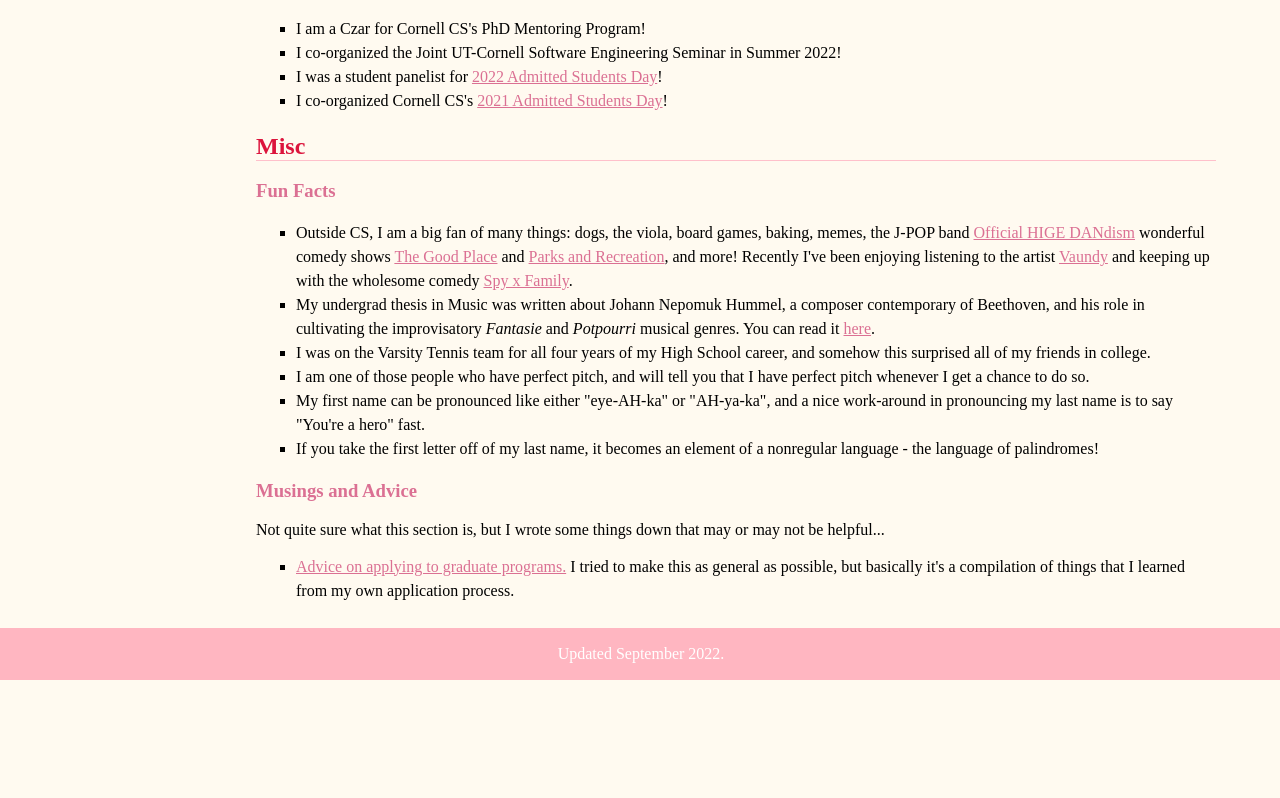
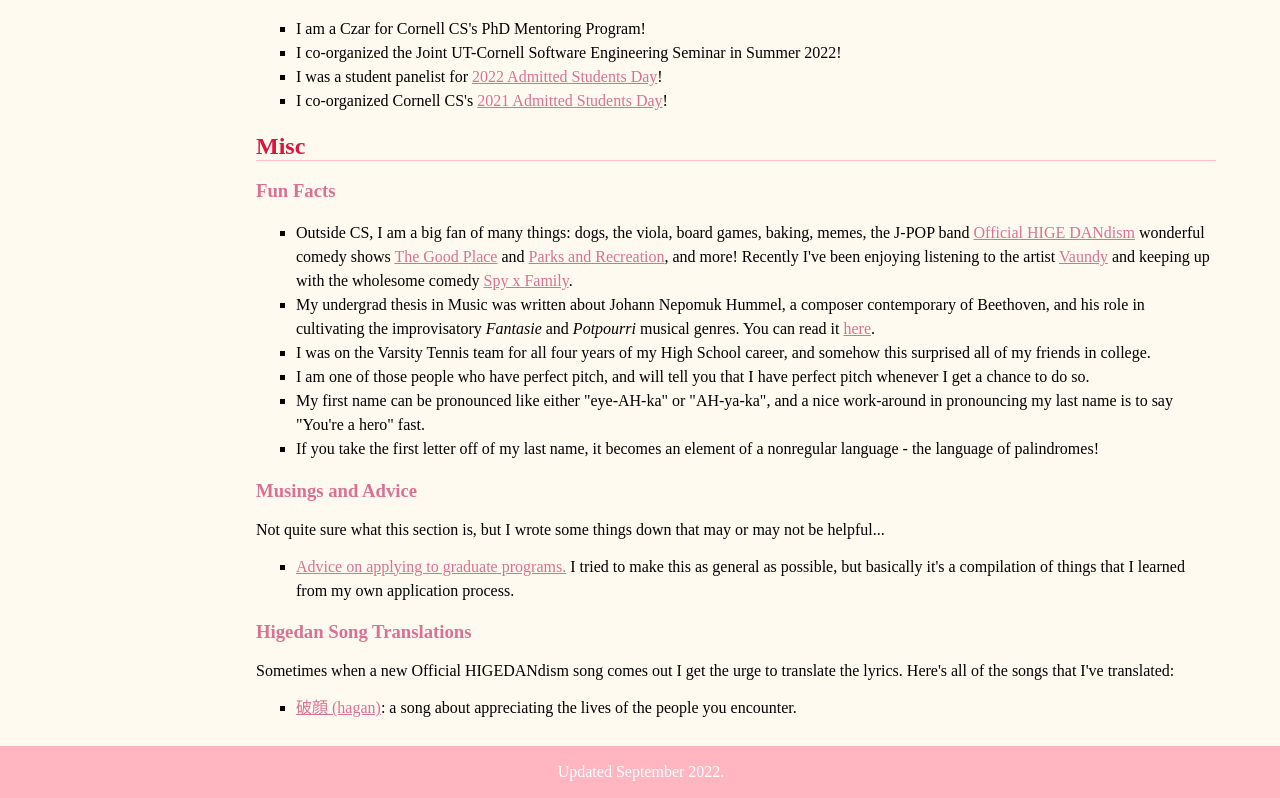
Before and after one commit to ayakayorihiro/ayakayorihiro.github.io, a plain HTML site: page index.html in a window 1280 px wide. Shown: the part 859-1657 px from the top of the page. Before the commit the page ends 1539 px from the top, so only its background shows below. Drawn offline with Linux system fonts and the light colour scheme.

Commit message:
adding fun content

```diff
--- a/index.html
+++ b/index.html
@@ -150,6 +150,15 @@
               a compilation of things that I learned from my own application process.
         </li>
       </ul>
+      <h3>Higedan Song Translations</h3>
+      Sometimes when a new Official HIGEDANdism song comes out I get the urge to translate the lyrics. Here's all of the songs that I've translated:
+      <ul>
+        <li>
+          <a href =
+          "https://docs.google.com/document/d/e/2PACX-1vTp01LgQBNiccqzyIEV5JqSSas_1Ukpoz5t2LKFw9-PR39PLxFmOl0zZ4B9EaxaIZ4zBA5PEFtDiMRh/pub">
+          破顔 (hagan)<a>: a song about appreciating the lives of the people you encounter.
+        </li>
+      </ul>
     </div> <!-- End of Main Content -->
     <div class = "footer">
       <p>Updated September 2022.</p>
```
Lines whose indentation alone changed are shown as unchanged.
